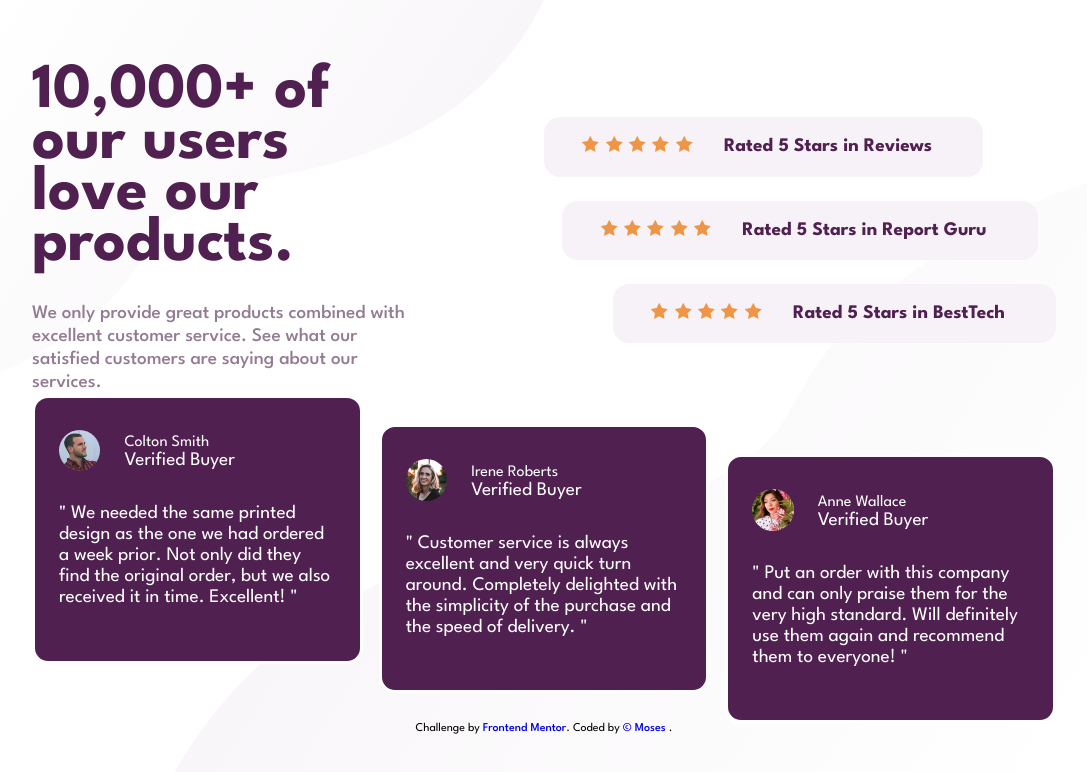
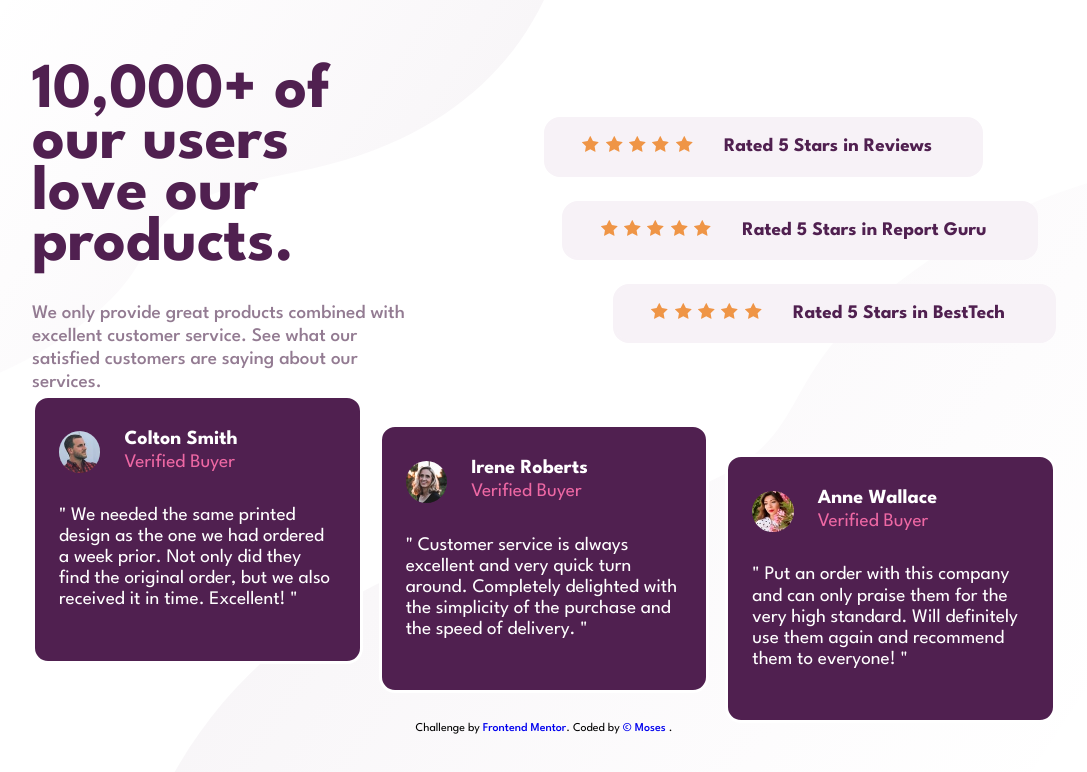
Before and after one commit to mbtenkorang/social-proof-section, a Vue app: page / in a window 1280 px wide. Shown: the top 772 px of the page, without its empty margins (96-1183 px from the left). Built offline with nearby package versions, Linux system fonts and the light colour scheme.

Commit message:
Chnaged h3 to h2

```diff
--- a/src/components/ReviewComments.vue
+++ b/src/components/ReviewComments.vue
@@ -23,7 +23,7 @@ const props = defineProps({
         <div>
             <img :src="reviewerimageurl" :alt="`Photo of ${reviewername}`">
             <div>
-                <h3>{{ reviewername }}</h3>
+                <h2>{{ reviewername }}</h2>
                 <p>{{ reviewerstatus }}</p>
             </div>
         </div>
```
